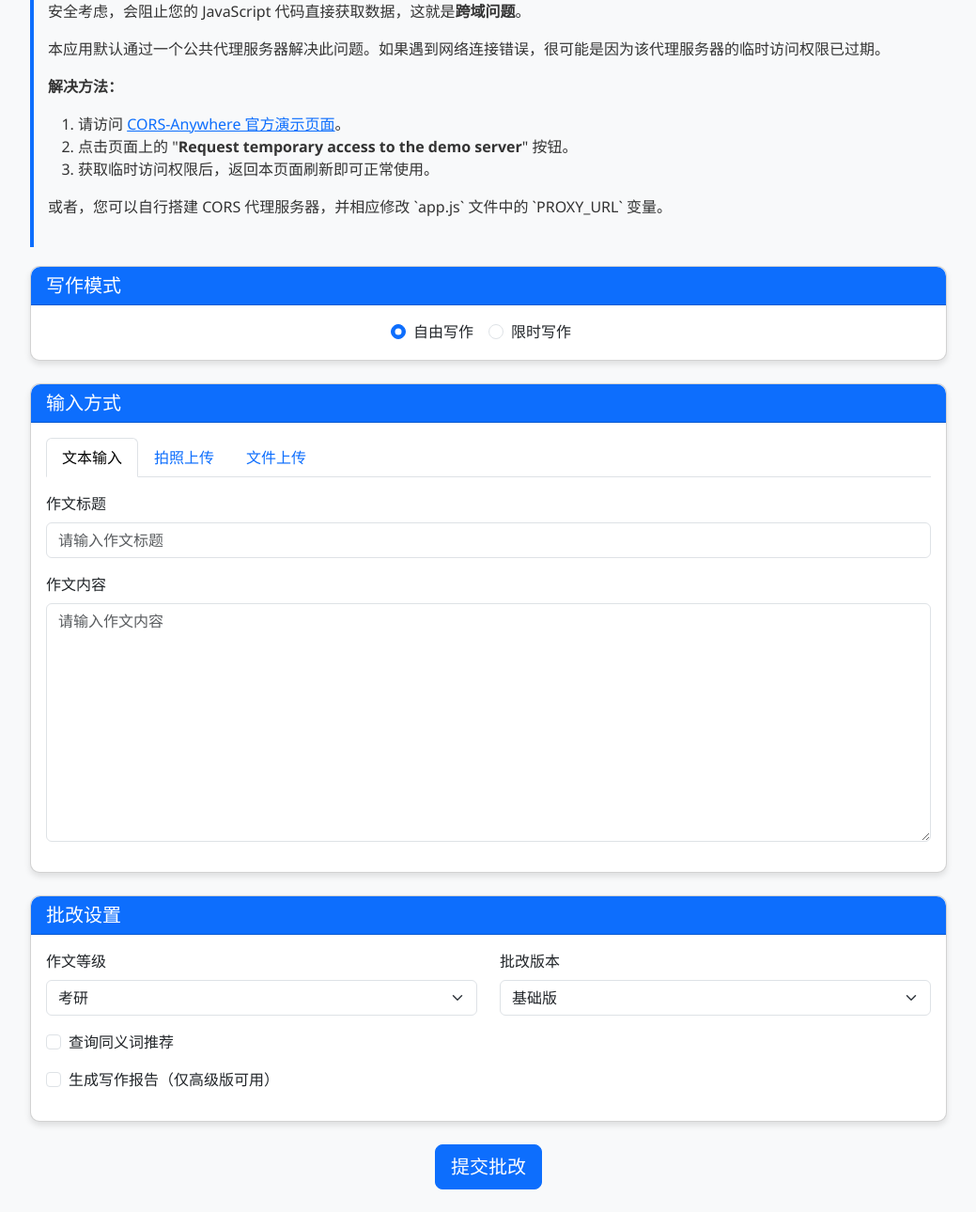
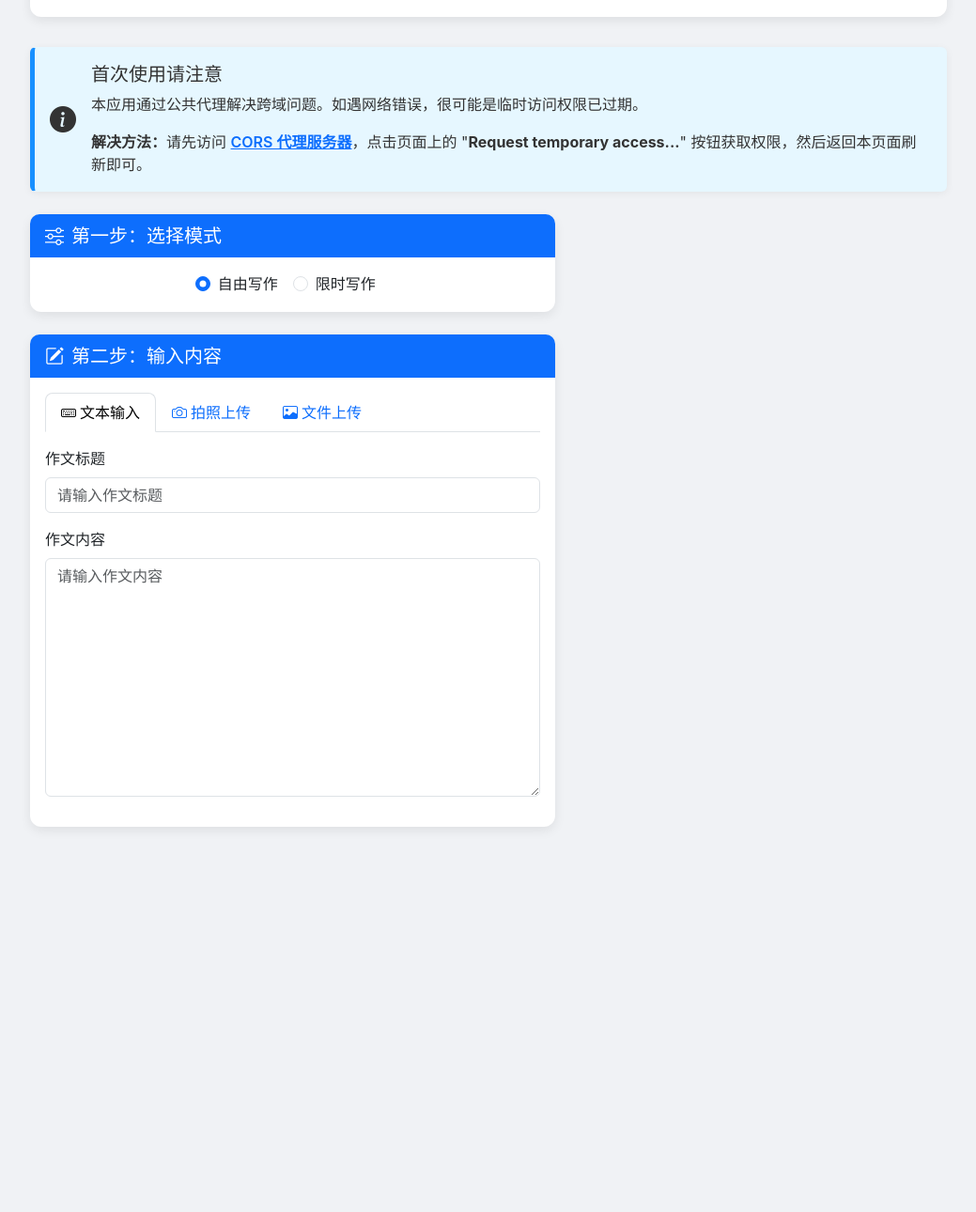
Before and after one commit to wwxnb261/article, a plain HTML site: page index.html in a window 1280 px wide. Shown: the part 172-1462 px from the top of the page at 94% size, without its empty margins (120-1159 px from the left). After the commit the page ends 1124 px from the top, so only its background shows below. Drawn offline with nearby package versions, Linux system fonts and the light colour scheme.

Commit message:
Update index.html

```diff
--- a/index.html
+++ b/index.html
@@ -3,42 +3,135 @@
 <head>
     <meta charset="UTF-8">
     <meta name="viewport" content="width=device-width, initial-scale=1.0">
-    <title>英语考研作文图片识别批改</title>
+    <title>AI 英语作文批改助手</title>
     <link href="https://cdn.jsdelivr.net/npm/bootstrap@5.3.0/dist/css/bootstrap.min.css" rel="stylesheet">
+    <!-- 引入 Bootstrap Icons -->
+    <link rel="stylesheet" href="https://cdn.jsdelivr.net/npm/bootstrap-icons@1.10.5/font/bootstrap-icons.css">
     <link rel="stylesheet" href="styles.css">
-    <!-- 添加说明 -->
+
     <style>
-        .setup-instructions {
+        /* --- 全局美化 --- */
+        body {
+            background-color: #f0f2f5; /* 使用柔和的灰色背景，突出卡片 */
+            font-family: -apple-system, BlinkMacSystemFont, "Segoe UI", Roboto, "Helvetica Neue", Arial, sans-serif;
+        }
+
+        /* --- 卡片美化 --- */
+        .card {
+            border: none; /* 移除默认边框 */
+            border-radius: 12px; /* 更圆润的卡片角 */
+            box-shadow: 0 4px 12px rgba(0, 0, 0, 0.08); /* 添加柔和的阴影，营造悬浮感 */
+            transition: all 0.3s ease-in-out;
+        }
+        .card:hover {
+            transform: translateY(-5px); /* 鼠标悬浮时轻微上移 */
+            box-shadow: 0 8px 20px rgba(0, 0, 0, 0.12);
+        }
+        .card-header {
+            background: linear-gradient(135deg, #0d6efd, #0558c_c); /* 使用渐变色背景 */
+            border-bottom: none;
+            border-top-left-radius: 12px;
+            border-top-right-radius: 12px;
+        }
+
+        /* --- 头部和标题 --- */
+        .app-header {
+            background-color: #ffffff;
+            padding: 2rem 0;
+            margin-bottom: 2rem;
+            border-radius: 12px;
+            box-shadow: 0 4px 12px rgba(0, 0, 0, 0.08);
+        }
+        .app-header h1 {
+            color: #212529;
+            font-weight: 700;
+        }
+        .app-header .lead {
+            color: #6c757d;
+        }
+
+        /* --- 跨域问题提示框 --- */
+        .alert-custom {
+            background-color: #e6f7ff;
+            border-left: 5px solid #1890ff;
+            color: #333;
+            box-shadow: 0 2px 8px rgba(0, 0, 0, 0.06);
+        }
+        .alert-custom a {
+            font-weight: 600;
+        }
+
+        /* --- 按钮和输入框 --- */
+        .nav-tabs .nav-link {
+            border-radius: 8px 8px 0 0;
+            font-weight: 500;
+        }
+        #submitBtn {
+            padding: 12px 30px;
+            font-size: 1.1rem;
+            font-weight: 600;
+            border-radius: 50px; /* 胶囊形状按钮 */
+            transition: all 0.3s ease;
+        }
+        #submitBtn:hover {
+            transform: scale(1.05);
+        }
+
+        /* --- 相机预览区域 --- */
+        .camera-placeholder {
+            border: 2px dashed #ced4da;
+            display: flex;
+            flex-direction: column;
+            align-items: center;
+            justify-content: center;
+            min-height: 250px;
             background-color: #f8f9fa;
-            border-left: 4px solid #0d6efd;
-            padding: 15px;
-            margin-bottom: 20px;
+            color: #6c757d;
+            border-radius: 8px;
+        }
+        .camera-container video, .camera-container canvas {
+            border-radius: 8px;
+        }
+
+        /* --- 加载动画 --- */
+        #loadingIndicator p {
+            font-size: 1.1rem;
+            color: #6c757d;
+            margin-top: 1rem;
         }
     </style>
 </head>
 <body>
-    <div class="container mt-4">
-        <h1 class="text-center mb-4">英语考研作文图片识别批改</h1>
+    <div class="container mt-4 mb-5">
 
-        <div class="setup-instructions">
-            <h4>重要提醒：关于跨域连接的问题 (CORS)</h4>
-            <p>当您将网站部署到线上后，您的网站会拥有一个域名，而您尝试获取数据的 API 服务在另一个完全不同的域名上。此时，浏览器出于安全考虑，会阻止您的 JavaScript 代码直接获取数据，这就是<strong>跨域问题</strong>。</p>
-            <p>本应用默认通过一个公共代理服务器解决此问题。如果遇到网络连接错误，很可能是因为该代理服务器的临时访问权限已过期。</p>
-            <p><strong>解决方法：</strong></p>
-            <ol>
-                <li>请访问 <a href="https://cors-anywhere.herokuapp.com/corsdemo" target="_blank">CORS-Anywhere 官方演示页面</a>。</li>
-                <li>点击页面上的 "<strong>Request temporary access to the demo server</strong>" 按钮。</li>
-                <li>获取临时访问权限后，返回本页面刷新即可正常使用。</li>
-            </ol>
-             <p>或者，您可以自行搭建 CORS 代理服务器，并相应修改 `app.js` 文件中的 `PROXY_URL` 变量。</p>
+        <!-- 美化的应用头部 -->
+        <header class="app-header text-center">
+            <h1><i class="bi bi-spellcheck me-2"></i>AI 英语作文批改助手</h1>
+            <p class="lead">上传您的考研作文图片，获取智能识别与专业批改建议。</p>
+        </header>
+
+        <!-- 跨域问题说明 -->
+        <div class="alert alert-custom d-flex align-items-center mb-4" role="alert">
+            <i class="bi bi-info-circle-fill fs-3 me-3"></i>
+            <div>
+                <h5 class="alert-heading">首次使用请注意</h5>
+                <p>本应用通过公共代理解决跨域问题。如遇网络错误，很可能是临时访问权限已过期。</p>
+                <p class="mb-0"><strong>解决方法：</strong>请先访问 <a href="https://cors-anywhere.herokuapp.com/corsdemo" target="_blank">CORS 代理服务器</a>，点击页面上的 "<strong>Request temporary access...</strong>" 按钮获取权限，然后返回本页面刷新即可。</p>
+            </div>
         </div>
 
+        <!-- 主体内容布局 -->
+        <div class="row">
+            <!-- 左侧：输入区域 -->
+            <div class="col-lg-7">
                 <!-- 模式选择 -->
                 <div class="card mb-4">
-            <div class="card-header bg-primary text-white">
-                <h5 class="mb-0">写作模式</h5>
+                    <div class="card-header bg-primary text-white d-flex align-items-center">
+                        <i class="bi bi-sliders me-2 fs-5"></i>
+                        <h5 class="mb-0">第一步：选择模式</h5>
                     </div>
                     <div class="card-body">
+                        <!-- ... (内部代码保持不变) ... -->
                         <div class="d-flex justify-content-center">
                             <div class="form-check form-check-inline">
                                 <input class="form-check-input" type="radio" name="writingMode" id="freeWriting" value="free" checked>
@@ -62,23 +155,24 @@
 
                 <!-- 输入方式选择 -->
                 <div class="card mb-4">
-            <div class="card-header bg-primary text-white">
-                <h5 class="mb-0">输入方式</h5>
+                    <div class="card-header bg-primary text-white d-flex align-items-center">
+                        <i class="bi bi-pencil-square me-2 fs-5"></i>
+                        <h5 class="mb-0">第二步：输入内容</h5>
                     </div>
                     <div class="card-body">
+                        <!-- ... (内部代码保持不变) ... -->
                         <ul class="nav nav-tabs" id="inputTabs" role="tablist">
                             <li class="nav-item" role="presentation">
-                        <button class="nav-link active" id="text-tab" data-bs-toggle="tab" data-bs-target="#text-input" type="button" role="tab" aria-controls="text-input" aria-selected="true">文本输入</button>
+                                <button class="nav-link active" id="text-tab" data-bs-toggle="tab" data-bs-target="#text-input" type="button" role="tab" aria-controls="text-input" aria-selected="true"><i class="bi bi-keyboard me-1"></i>文本输入</button>
                             </li>
                             <li class="nav-item" role="presentation">
-                        <button class="nav-link" id="camera-tab" data-bs-toggle="tab" data-bs-target="#camera-input" type="button" role="tab" aria-controls="camera-input" aria-selected="false">拍照上传</button>
+                                <button class="nav-link" id="camera-tab" data-bs-toggle="tab" data-bs-target="#camera-input" type="button" role="tab" aria-controls="camera-input" aria-selected="false"><i class="bi bi-camera me-1"></i>拍照上传</button>
                             </li>
                             <li class="nav-item" role="presentation">
-                        <button class="nav-link" id="file-tab" data-bs-toggle="tab" data-bs-target="#file-input" type="button" role="tab" aria-controls="file-input" aria-selected="false">文件上传</button>
+                                <button class="nav-link" id="file-tab" data-bs-toggle="tab" data-bs-target="#file-input" type="button" role="tab" aria-controls="file-input" aria-selected="false"><i class="bi bi-image me-1"></i>文件上传</button>
                             </li>
                         </ul>
                         <div class="tab-content mt-3" id="inputTabsContent">
-                    <!-- 文本输入 -->
                             <div class="tab-pane fade show active" id="text-input" role="tabpanel" aria-labelledby="text-tab">
                                 <div class="mb-3">
                                     <label for="essayTitle" class="form-label">作文标题</label>
@@ -89,18 +183,19 @@
                                     <textarea class="form-control" id="essayContent" rows="10" placeholder="请输入作文内容"></textarea>
                                 </div>
                             </div>
-
-                    <!-- 拍照上传 -->
                             <div class="tab-pane fade" id="camera-input" role="tabpanel" aria-labelledby="camera-tab">
                                 <div class="text-center">
                                     <div class="mb-3">
-                                <button id="startCameraBtn" class="btn btn-primary">打开相机</button>
-                                <button id="takePictureBtn" class="btn btn-success d-none">拍照</button>
+                                        <button id="startCameraBtn" class="btn btn-primary"><i class="bi bi-camera-video me-1"></i>打开相机</button>
+                                        <button id="takePictureBtn" class="btn btn-success d-none"><i class="bi bi-camera-fill me-1"></i>拍照</button>
                                     </div>
                                     <div class="camera-container mb-3">
-                                <video id="cameraPreview" class="d-none" autoplay></video>
+                                        <video id="cameraPreview" class="d-none w-100" autoplay></video>
                                         <canvas id="pictureCanvas" class="d-none"></canvas>
-                                <div id="cameraPlaceholder" class="camera-placeholder">相机预览区域</div>
+                                        <div id="cameraPlaceholder" class="camera-placeholder">
+                                            <i class="bi bi-camera-reels fs-1"></i>
+                                            <p class="mt-2">相机预览区域</p>
+                                        </div>
                                     </div>
                                     <div id="capturedImageContainer" class="mb-3 d-none">
                                         <h5>已拍摄的照片：</h5>
@@ -108,96 +203,7 @@
                                     </div>
                                 </div>
                             </div>
-
-                    <!-- 文件上传 -->
                             <div class="tab-pane fade" id="file-input" role="tabpanel" aria-labelledby="file-tab">
                                 <div class="text-center">
                                     <div class="mb-3">
                                         <label for="imageUpload" class="form-label">选择作文图片文件</label>
-                                <input class="form-control" type="file" id="imageUpload" accept="image/*">
-                            </div>
-                            <div id="uploadedImageContainer" class="mb-3 d-none">
-                                <h5>已上传的图片：</h5>
-                                <img id="uploadedImage" class="img-fluid img-thumbnail" alt="已上传的图片">
-                            </div>
-                        </div>
-                    </div>
-                </div>
-            </div>
-        </div>
-
-        <!-- 批改设置 -->
-        <div class="card mb-4">
-            <div class="card-header bg-primary text-white">
-                <h5 class="mb-0">批改设置</h5>
-            </div>
-            <div class="card-body">
-                <div class="row">
-                    <div class="col-md-6 mb-3">
-                        <label for="gradeSelect" class="form-label">作文等级</label>
-                        <select class="form-select" id="gradeSelect">
-                            <option value="default">不考虑级别</option>
-                            <option value="elementary">小学</option>
-                            <option value="junior">初中</option>
-                            <option value="high">高中</option>
-                            <option value="cet4">四级</option>
-                            <option value="cet6">六级</option>
-                            <option value="graduate" selected>考研</option>
-                            <option value="toefl">托福</option>
-                            <option value="ielts">雅思</option>
-                            <option value="academic">学术写作</option>
-                        </select>
-                    </div>
-                    <div class="col-md-6 mb-3">
-                        <label for="correctionVersion" class="form-label">批改版本</label>
-                        <select class="form-select" id="correctionVersion">
-                            <option value="basic">基础版</option>
-                            <option value="advanced">高级版</option>
-                        </select>
-                    </div>
-                </div>
-                <div class="form-check mb-3">
-                    <input class="form-check-input" type="checkbox" id="needSynonyms">
-                    <label class="form-check-label" for="needSynonyms">
-                        查询同义词推荐
-                    </label>
-                </div>
-                <div class="form-check mb-3">
-                    <input class="form-check-input" type="checkbox" id="needEssayReport">
-                    <label class="form-check-label" for="needEssayReport">
-                        生成写作报告（仅高级版可用）
-                    </label>
-                </div>
-            </div>
-        </div>
-
-        <!-- 提交按钮 -->
-        <div class="text-center mb-4">
-            <button id="submitBtn" class="btn btn-lg btn-primary">提交批改</button>
-        </div>
-
-        <!-- 批改结果 -->
-        <div id="resultContainer" class="card mb-4 d-none">
-            <div class="card-header bg-success text-white">
-                <h5 class="mb-0">批改结果</h5>
-            </div>
-            <div class="card-body">
-                <div id="loadingIndicator" class="text-center">
-                    <div class="spinner-border text-primary" role="status">
-                        <span class="visually-hidden">加载中...</span>
-                    </div>
-                    <p>正在批改，请稍候...</p>
-                </div>
-                <div id="resultContent" class="d-none">
-                    <!-- 结果内容将通过JavaScript动态填充 -->
-                </div>
-            </div>
-        </div>
-    </div>
-
-    <script src="https://cdn.jsdelivr.net/npm/bootstrap@5.3.0/dist/js/bootstrap.bundle.min.js"></script>
-    <script src="https://cdn.jsdelivr.net/npm/axios/dist/axios.min.js"></script>
-    <script src="app.js"></script>
-</body>
-
-</html>
```
Lines whose indentation alone changed are shown as unchanged.
